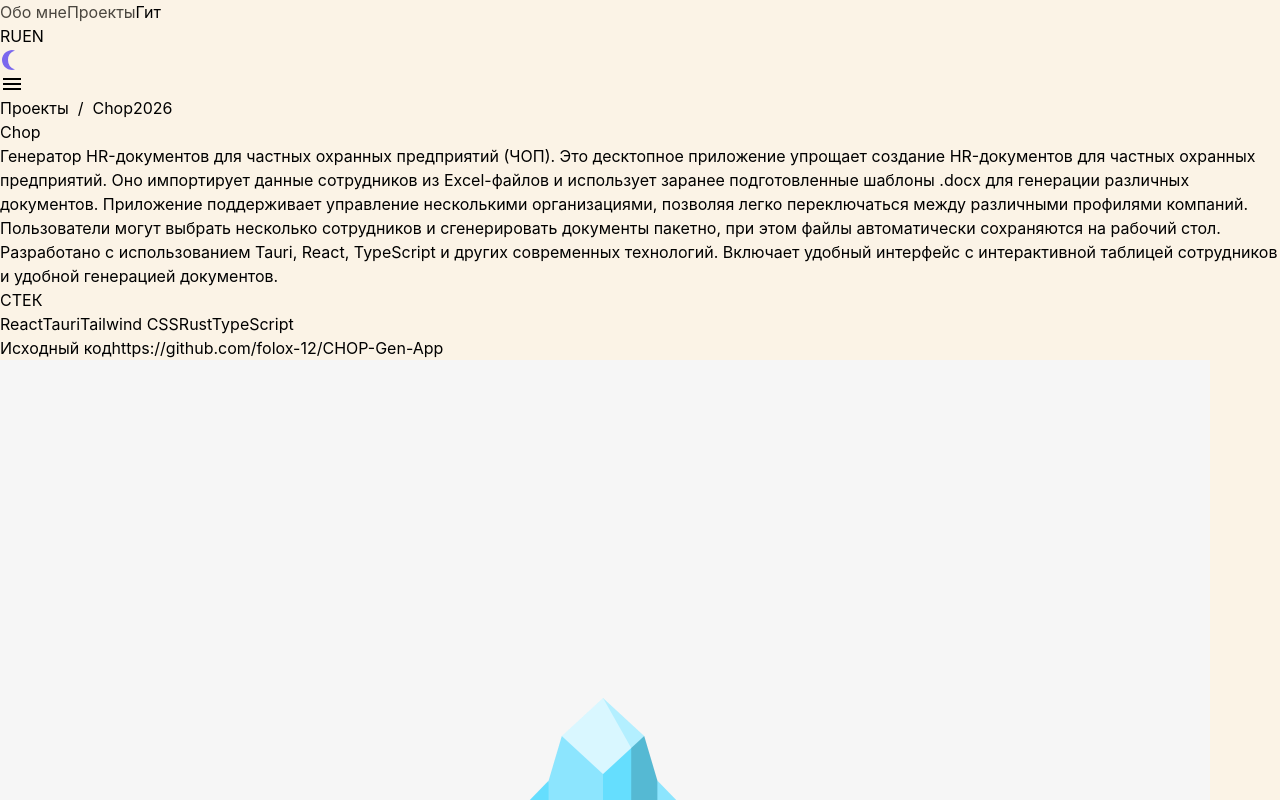
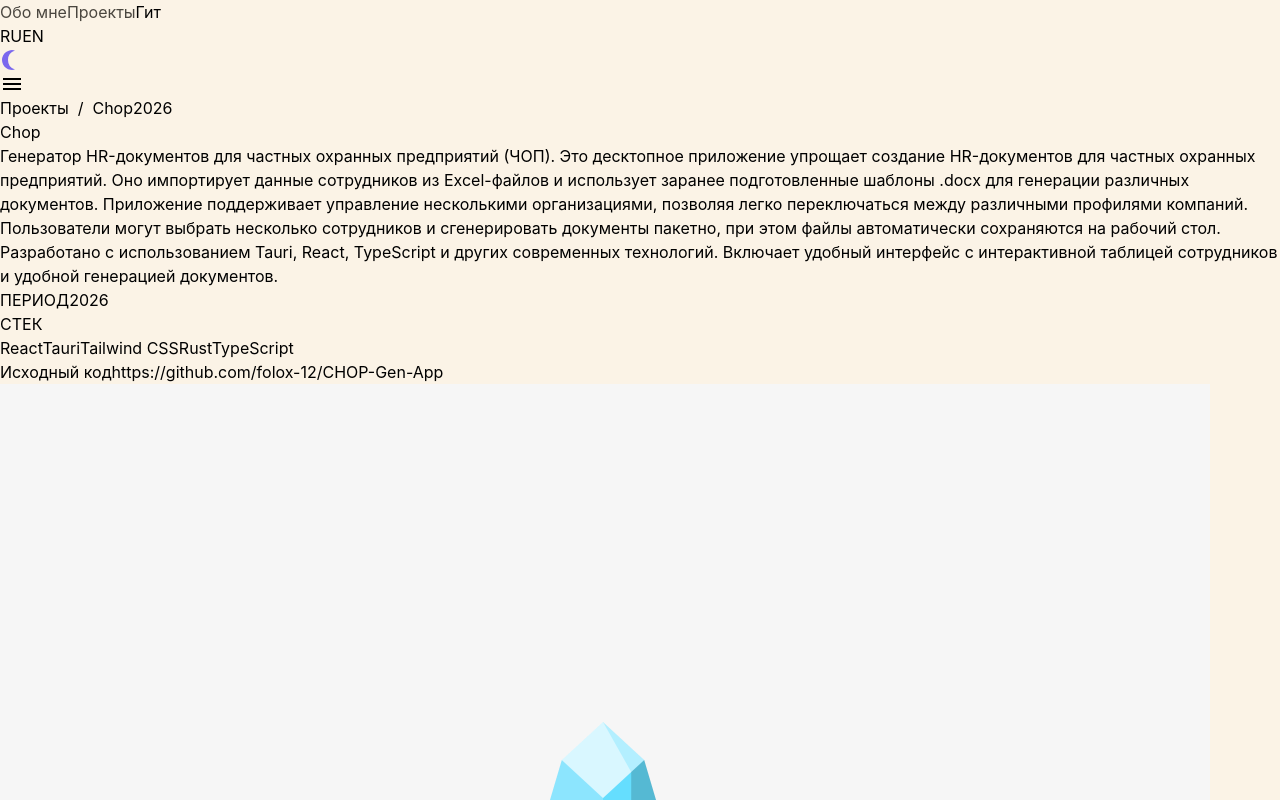
Before and after one commit to folox-12/profile, a Vue app: page /works/chop in a window 1280 px wide. Shown: the top 800 px of the page. Built offline with nearby package versions, Linux system fonts and the light colour scheme.

Commit message:
Добавлено отображение роли и периода разработки на странице проекта

```diff
--- a/src/views/works/WorksDetails.vue
+++ b/src/views/works/WorksDetails.vue
@@ -46,6 +46,18 @@ onMounted(() => {
     </p>
 
     <div v-if="details" class="flex flex-wrap gap-[22px] items-baseline mb-[26px]">
+        <div v-if="details.role" class="flex items-center gap-2.5">
+            <span class="text-[11px] font-bold uppercase tracking-[.04em] text-soft dark:text-soft-dark">
+                {{ t('general.role') }}
+            </span>
+            <span class="text-sm">{{ details.role }}</span>
+        </div>
+        <div v-if="details.period" class="flex items-center gap-2.5">
+            <span class="text-[11px] font-bold uppercase tracking-[.04em] text-soft dark:text-soft-dark">
+                {{ t('general.period') }}
+            </span>
+            <span class="text-sm">{{ details.period }}</span>
+        </div>
         <div v-if="stackList.length" class="flex items-center gap-2.5">
             <span class="text-[11px] font-bold uppercase tracking-[.04em] text-soft dark:text-soft-dark">
                 {{ t('general.stack') }}
```
